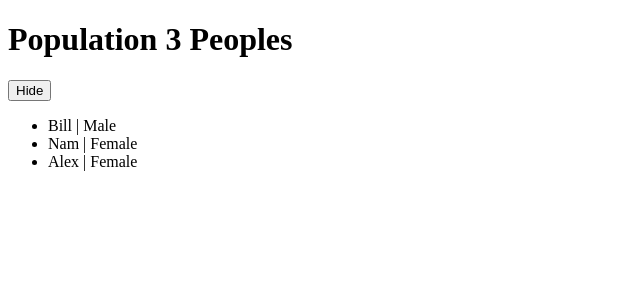
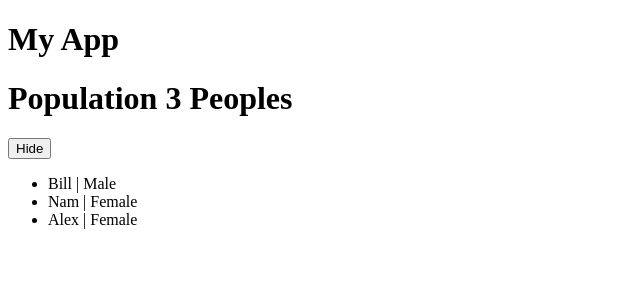
Before and after one commit to Siriphan47/Learn-react, a React (Vite) app: page / in a window 1280 px wide. Shown: the top 300 px of the page, without its empty margins (0-640 px from the left). Built offline with nearby package versions, Linux system fonts and the light colour scheme.

Commit message:
Learn how to create component

```diff
--- a/src/App.jsx
+++ b/src/App.jsx
@@ -1,38 +1,12 @@
 import { useState } from "react";
+import Header from "./components/Header";
+import PersonList from "./components/PersonList";
 
 function App() {
-  const [data, setData] = useState([
-    {
-      id: 1,
-      name: "Bill",
-      Gender: "Male",
-    },
-    {
-      id: 2,
-      name: "Nam",
-      Gender: "Female",
-    },
-    {
-      id: 3,
-      name: "Alex",
-      Gender: "Female",
-    },
-  ]);
-
-  const [show, setShow] = useState(true);
-
   return (
     <>
-      <h1>Population {data.length} Peoples</h1>
-      <button onClick={() => setShow(!show)}>{show ? "Hide" : "Show"}</button>
-      <ul>
-        {show &&
-          data.map((item) => (
-            <li key={item.id}>
-              {item.name} | {item.Gender}
-            </li>
-          ))}
-      </ul>
+      <Header />
+      <PersonList />
     </>
   );
 }
--- /dev/null
+++ b/src/components/Header.jsx
@@ -0,0 +1,5 @@
+const Header = () => {
+  return <h1>My App</h1>;
+};
+
+export default Header;
--- /dev/null
+++ b/src/components/PersonList.jsx
@@ -0,0 +1,39 @@
+import { useState } from "react";
+
+function PersonList() {
+  const [data, setData] = useState([
+    {
+      id: 1,
+      name: "Bill",
+      Gender: "Male",
+    },
+    {
+      id: 2,
+      name: "Nam",
+      Gender: "Female",
+    },
+    {
+      id: 3,
+      name: "Alex",
+      Gender: "Female",
+    },
+  ]);
+  const [show, setShow] = useState(true);
+
+  return (
+    <>
+      <h1>Population {data.length} Peoples</h1>
+      <button onClick={() => setShow(!show)}>{show ? "Hide" : "Show"}</button>
+      <ul>
+        {show &&
+          data.map((item) => (
+            <li key={item.id}>
+              {item.name} | {item.Gender}
+            </li>
+          ))}
+      </ul>
+    </>
+  );
+}
+
+export default PersonList;
```
